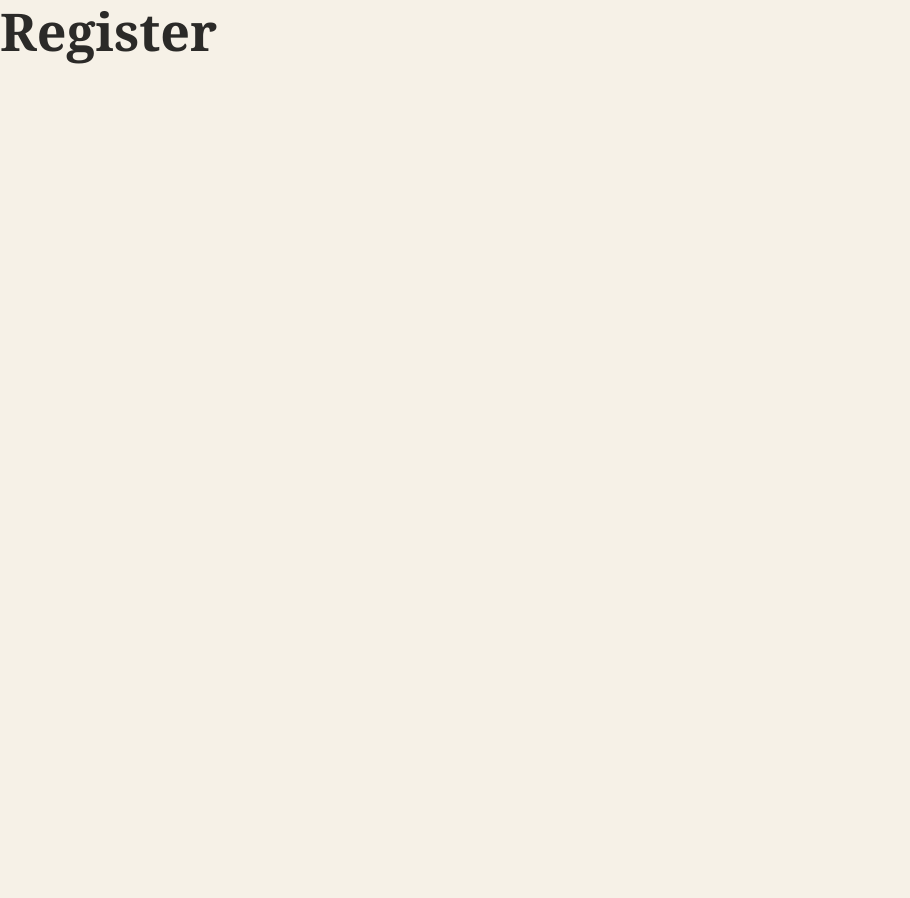
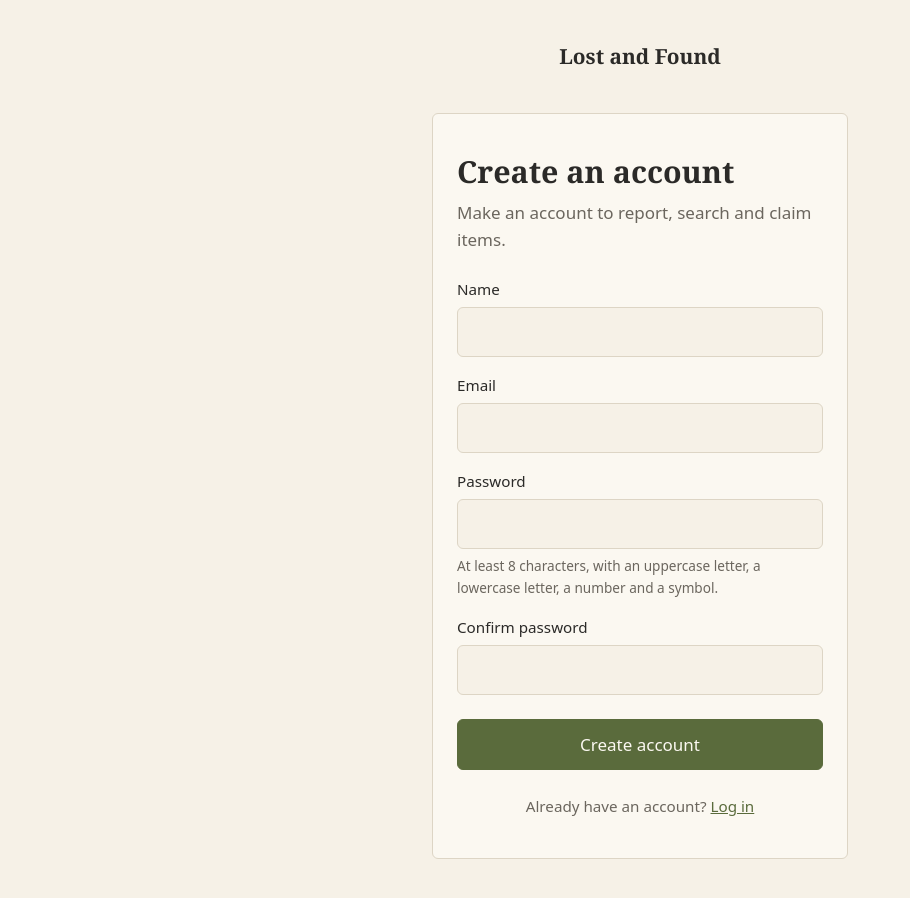
Before and after one commit to SugarGrain/Kasukabe-Defence-Group, a React (Vite) app in the folder frontend/: page /register in a window 1280 px wide. Shown: the whole page, without its empty margins (0-910 px from the left). Before the commit the page ends 800 px from the top, so only its background shows below. Built offline with nearby package versions, Linux system fonts and the light colour scheme.

Commit message:
Add register form UI

```diff
--- a/frontend/src/pages/Auth.css
+++ b/frontend/src/pages/Auth.css
@@ -86,3 +86,9 @@
 .auth-form input[aria-invalid="true"] {
   border-color: #9b3a2b;
 }
+
+.field-hint {
+  margin: -0.6rem 0 var(--space-2);
+  font-size: 0.85rem;
+  color: var(--text-muted);
+}
--- a/frontend/src/pages/Register.jsx
+++ b/frontend/src/pages/Register.jsx
@@ -1,7 +1,64 @@
+import { Link } from "react-router-dom";
+import "./Auth.css";
+
 function Register() {
+  const handleSubmit = (event) => {
+    event.preventDefault();
+  };
+
   return (
-    <div>
-      <h1>Register</h1>
+    <div className="auth-page">
+      <Link to="/" className="auth-brand">
+        Lost and Found
+      </Link>
+
+      <main className="auth-card">
+        <h1>Create an account</h1>
+        <p className="auth-sub">
+          Make an account to report, search and claim items.
+        </p>
+
+        <form className="auth-form" onSubmit={handleSubmit} noValidate>
+          <label htmlFor="name">Name</label>
+          <input id="name" name="name" type="text" autoComplete="name" />
+
+          <label htmlFor="email">Email</label>
+          <input
+            id="email"
+            name="email"
+            type="email"
+            autoComplete="email"
+          />
+
+          <label htmlFor="password">Password</label>
+          <input
+            id="password"
+            name="password"
+            type="password"
+            autoComplete="new-password"
+          />
+          <p className="field-hint">
+            At least 8 characters, with an uppercase letter, a lowercase
+            letter, a number and a symbol.
+          </p>
+
+          <label htmlFor="confirmPassword">Confirm password</label>
+          <input
+            id="confirmPassword"
+            name="confirmPassword"
+            type="password"
+            autoComplete="new-password"
+          />
+
+          <button type="submit" className="btn btn-primary auth-submit">
+            Create account
+          </button>
+        </form>
+
+        <p className="auth-switch">
+          Already have an account? <Link to="/login">Log in</Link>
+        </p>
+      </main>
     </div>
   );
 }
```
